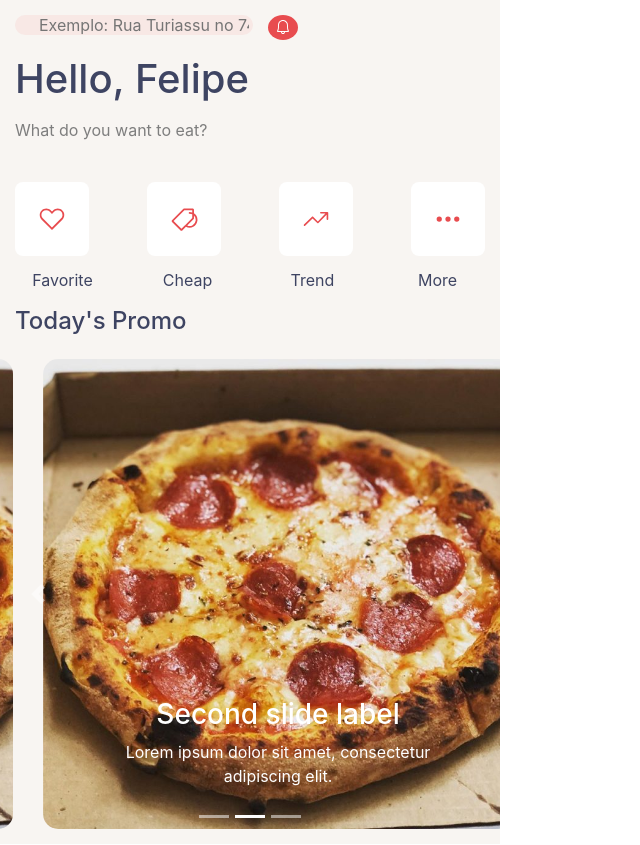
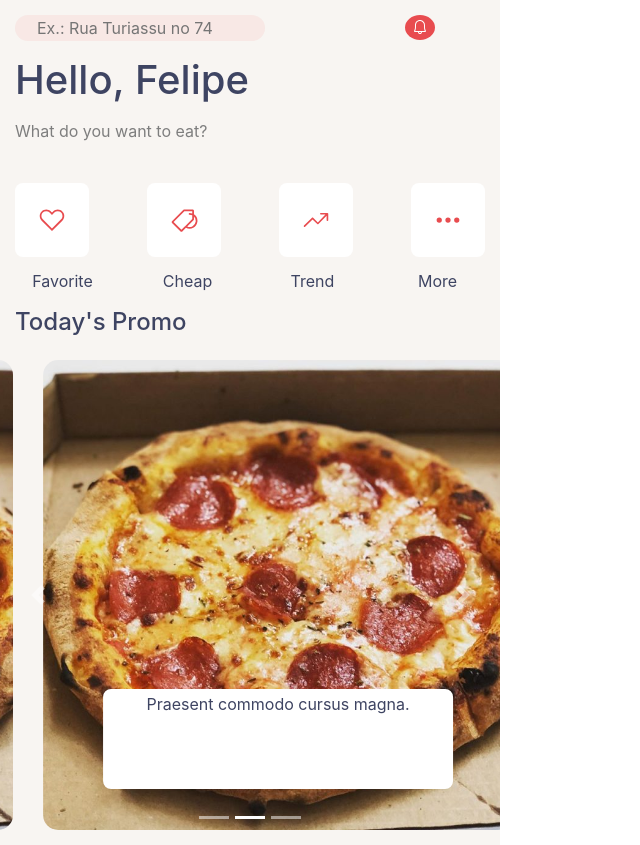
Before and after one commit to Gusm4n/fooderApp, a React (Create React App) app in the folder fooderapp/: page / in a window 1280 px wide. Shown: the whole page, without its empty margins (0-640 px from the left). Built offline with nearby package versions, Linux system fonts and the light colour scheme.

Commit message:
Correção de queries e adição da white bar

```diff
--- a/fooderapp/src/App.css
+++ b/fooderapp/src/App.css
@@ -1,4 +1,5 @@
 .App {
   max-width: 500px;
   background: #F8F5F2;
+  overflow: hidden;
 }
--- a/fooderapp/src/components/CarouselFood/CarouselFood.css
+++ b/fooderapp/src/components/CarouselFood/CarouselFood.css
@@ -10,3 +10,12 @@ h4 {
     padding-top: 15px;
     color: #3E4462;
 }
+
+.BorderP p {
+    height: 100px;
+    background-color: white;
+    border: solid white;
+    border-radius: 8px;
+
+    color:  #3E4462;
+}
--- a/fooderapp/src/components/CarouselFood/CarouselFood.js
+++ b/fooderapp/src/components/CarouselFood/CarouselFood.js
@@ -15,9 +15,8 @@ function CarouselFood() {
             src={PrimeiraImagem}
             alt="First slide"
           />
-          <Carousel.Caption>
-            <h3>First slide label</h3>
-            <p>Nulla vitae elit libero, a pharetra augue mollis interdum.</p>
+          <Carousel.Caption className="BorderP">
+            <p>Praesent commodo cursus magna.</p>
           </Carousel.Caption>
         </Carousel.Item>
         <Carousel.Item>
@@ -27,9 +26,8 @@ function CarouselFood() {
             alt="Second slide"
           />
 
-          <Carousel.Caption>
-            <h3>Second slide label</h3>
-            <p>Lorem ipsum dolor sit amet, consectetur adipiscing elit.</p>
+          <Carousel.Caption className="BorderP">
+            <p>Praesent commodo cursus magna.</p>
           </Carousel.Caption>
         </Carousel.Item>
         <Carousel.Item>
@@ -39,9 +37,8 @@ function CarouselFood() {
             alt="Third slide"
           />
 
-          <Carousel.Caption>
-            <h3>Third slide label</h3>
-            <p>Praesent commodo cursus magna, vel scelerisque nisl consectetur.</p>
+          <Carousel.Caption className="BorderP">
+            <p>Praesent commodo cursus magna.</p>
           </Carousel.Caption>
         </Carousel.Item>
       </Carousel>
--- a/fooderapp/src/components/SearchBar/SearchBar.css
+++ b/fooderapp/src/components/SearchBar/SearchBar.css
@@ -5,26 +5,30 @@
 }
 
 .SearchBox {
-    width: 238px;
-    height: 20px;
-    padding: 4px;
-    margin-top: 15px;
-    margin-left: 15px;
-
     display: flex;
     flex-wrap: wrap;
 
+    margin-top: 15px;
+    margin-left: 15px;
     background: rgba(232, 76, 79, 0.08);
     border-radius: 34px;
     border: none;
     outline: none;
 }
 
+.SearchBar input {
+    width: 238px;
+    /* margin-right: 20px; */
+}
+
+/* Placeholder */
+
 .SearchBox::placeholder {
     padding: 20px;
 }
 
 /* Elemento que envolve o sino */
+
 .NotifiBell {
     width: 30px;
     height: 25px;
@@ -33,7 +37,7 @@
     padding: 4px 0 0 0;
 
     display: flex;
-    justify-content: center;
+    justify-content: space-around;
 
     background: #E84C4F;
     border-radius: 50%;
@@ -45,3 +49,31 @@
 .BellPosition {
     display: flex;
 }
+
+@media (min-width: 320px) {
+    .SearchBar input {
+        width: 235px;
+        margin-left: 15px;
+    }
+
+    .NotifiBell {
+        margin-right: 15px;
+    }
+}
+
+@media (min-width: 375px) {
+    .SearchBar input {
+        margin-right: 25px;
+    }
+}
+
+@media (min-width: 425px) {
+    .SearchBar input {
+        width: 250px;
+        margin-left: 15px;
+    }
+
+    .NotifiBell {
+        margin-left: 115px;
+    }
+}
--- a/fooderapp/src/components/SearchBar/SearchBar.js
+++ b/fooderapp/src/components/SearchBar/SearchBar.js
@@ -4,7 +4,7 @@ import { VscBell } from "react-icons/vsc";
 function SearchBar() {
   return (
     <div className="SearchBar">
-        <input type="text" className="SearchBox" placeholder="Exemplo: Rua Turiassu no 74"></input>
+        <input type="text" className="SearchBox" placeholder="Ex.: Rua Turiassu no 74"></input>
         <div className="NotifiBell">
           <div className="BellPosition"><VscBell /></div>
           </div>
```
